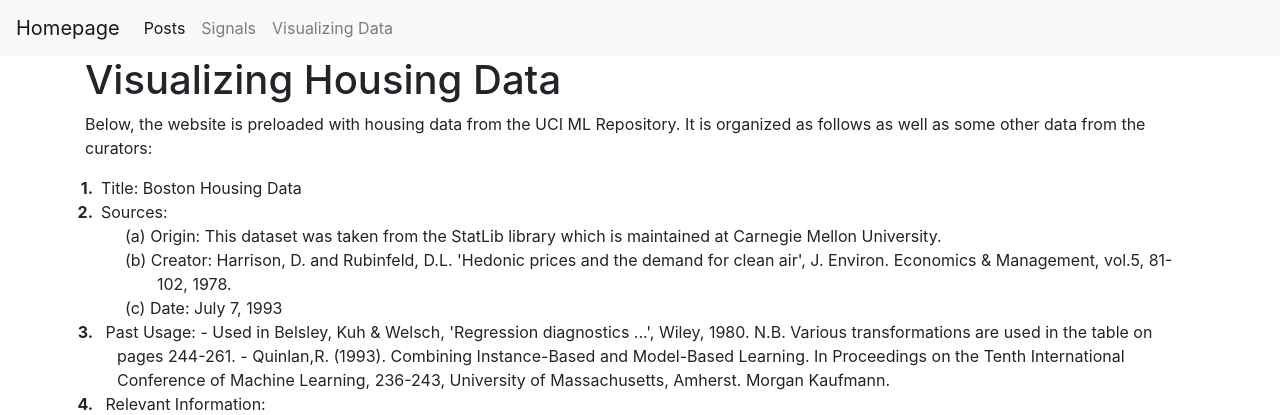
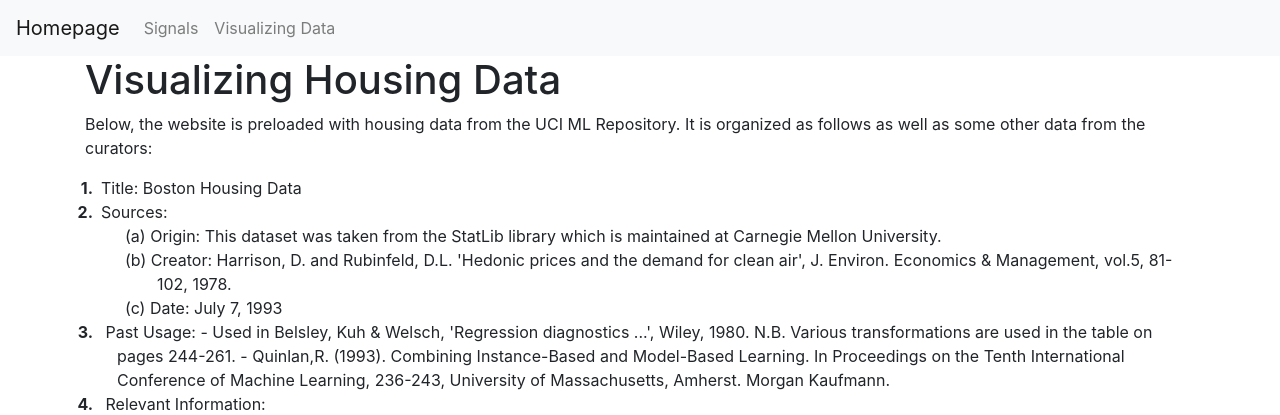
Before and after one commit to achihoub2023/data_science_website, a Flask app: page /data_viz in a window 1280 px wide. Shown: the top 415 px of the page. Run offline with Flask 2, Linux system fonts and the light colour scheme; some libraries are stand-ins or nearby versions.

Commit message:
update home page

```diff
--- a/templates/base.html
+++ b/templates/base.html
@@ -18,11 +18,8 @@
         </button>
         <div class="collapse navbar-collapse" id="navbarNav">
             <ul class="navbar-nav">
-            <li class="nav-item active">
-                <a class="nav-link" href="{{ url_for('list_posts')}}">Posts</a>
-            </li>
             <li>
-              <a class="nav-link" href="{{ url_for('signals')}}">Signals</a>
+              <a class="nav-link" href="{{ url_for('classification')}}">Signals</a>
             </li>
             <li>
               <a class="nav-link" href="{{ url_for('data_viz')}}">Visualizing Data</a>
```
